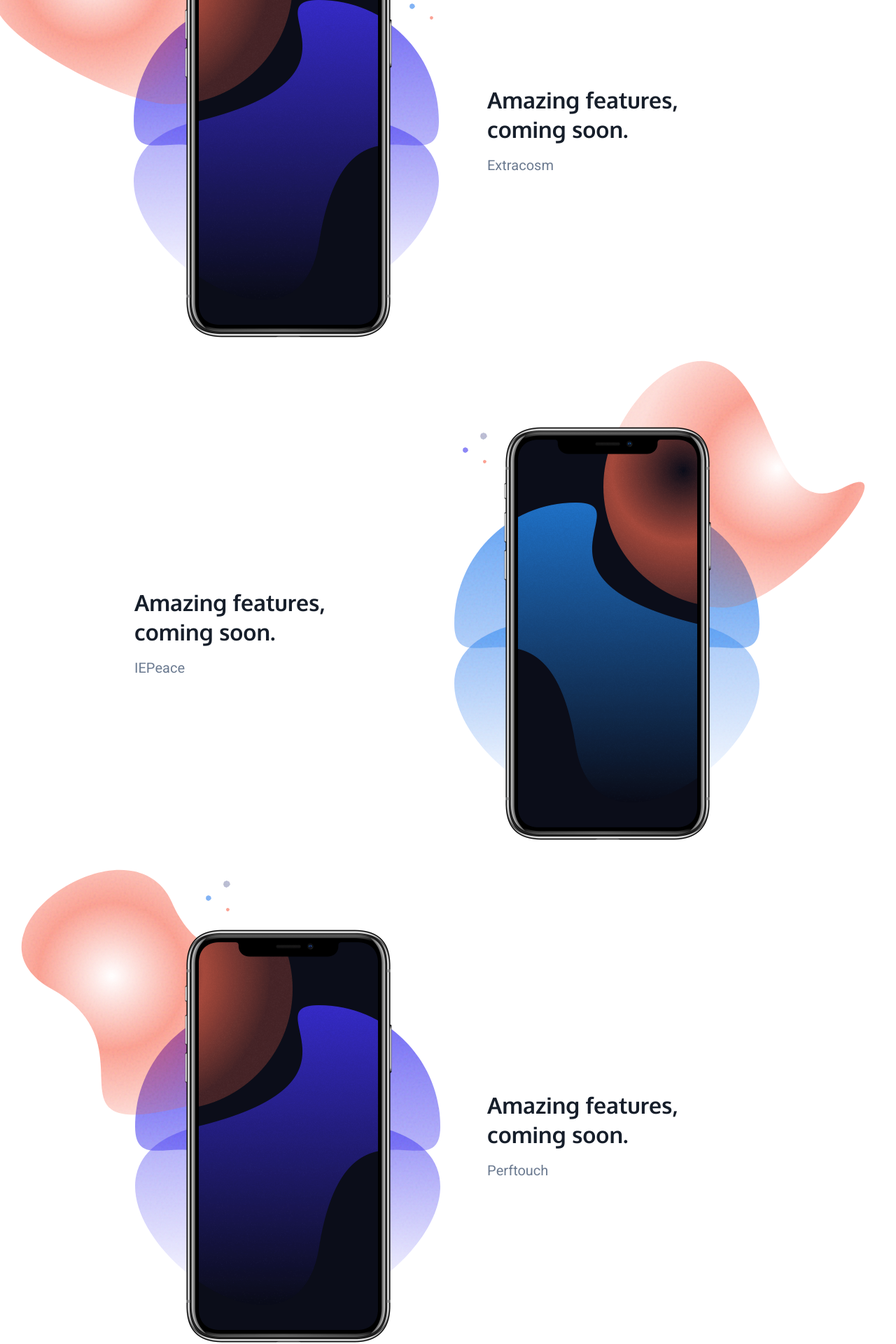
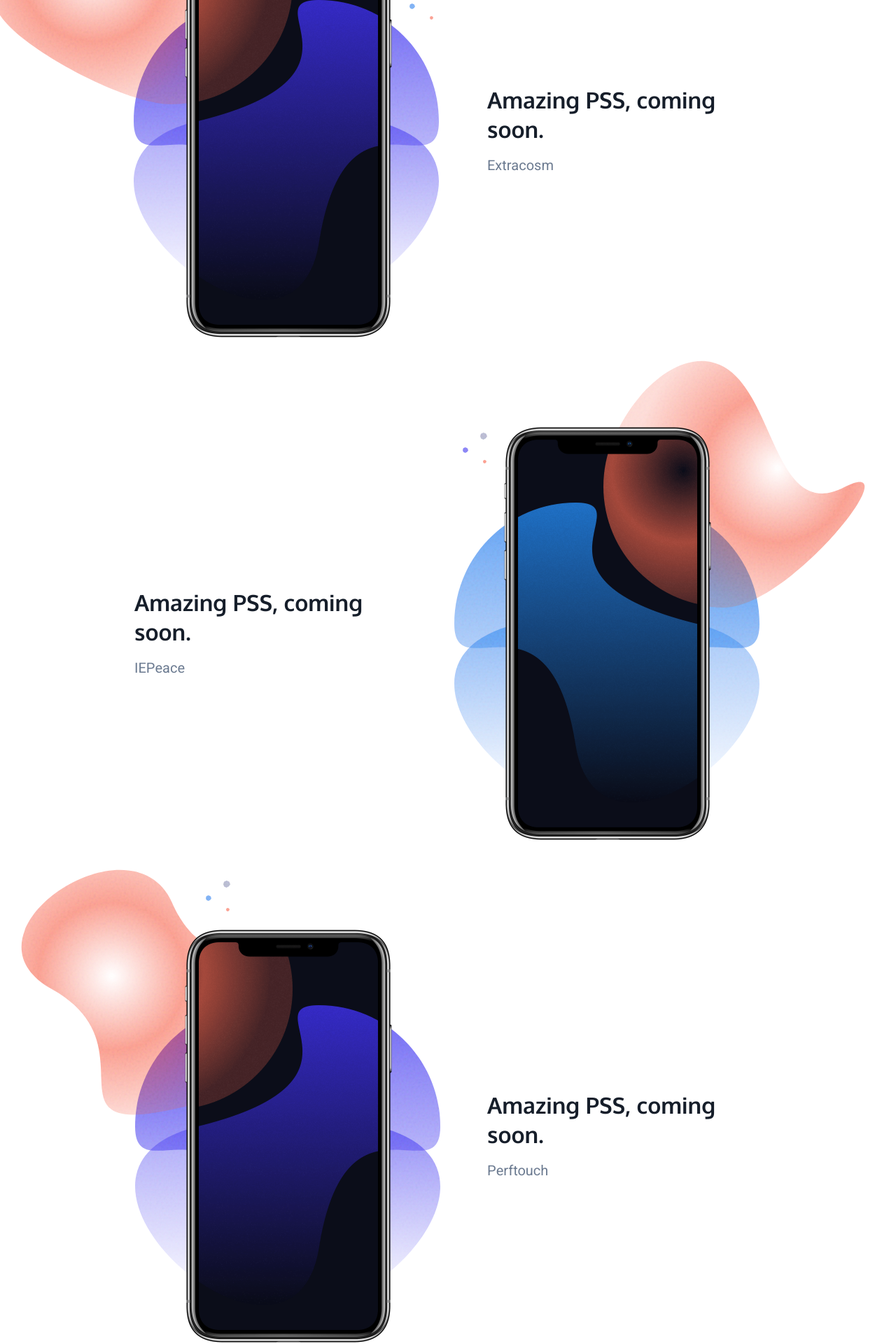
Before and after one commit to TheLongWay/TheLongWay.github.io, a plain HTML site: page index.html in a window 1280 px wide. Shown: the part 1440-3360 px from the top of the page at 70% size. Drawn offline with nearby package versions, Linux system fonts and the light colour scheme; animation ran at ten frames a second; files whose address does not match are found by name.

Commit message:
Update index.html

```diff
--- a/index.html
+++ b/index.html
@@ -62,7 +62,7 @@
 									<img class="device-mockup is-revealing" src="dist/images/iphone-feature-01.png" alt="iPhone Feature 01">
 								</div>
 								<div class="feature-extended-body is-revealing">
-									<h3 class="mt-0 mb-16">Amazing features, coming soon.</h3>
+									<h3 class="mt-0 mb-16">Amazing PSS, coming soon.</h3>
 									<p class="m-0">Extracosm</p>
 								</div>
 							</div>
@@ -74,7 +74,7 @@
 									<img class="device-mockup is-revealing" src="dist/images/iphone-feature-02.png" alt="iPhone Feature 02">
 								</div>
 								<div class="feature-extended-body is-revealing">
-									<h3 class="mt-0 mb-16">Amazing features, coming soon.</h3>
+									<h3 class="mt-0 mb-16">Amazing PSS, coming soon.</h3>
 									<p class="m-0">IEPeace</p>
 								</div>
 							</div>
@@ -86,7 +86,7 @@
 									<img class="device-mockup is-revealing" src="dist/images/iphone-feature-03.png" alt="iPhone Feature 03">
 								</div>
 								<div class="feature-extended-body is-revealing">
-									<h3 class="mt-0 mb-16">Amazing features, coming soon.</h3>
+									<h3 class="mt-0 mb-16">Amazing PSS, coming soon.</h3>
 									<p class="m-0">Perftouch</p>
 								</div>
 							</div>
@@ -98,7 +98,7 @@
 									<img class="device-mockup is-revealing" src="dist/images/iphone-feature-04.png" alt="iPhone Feature 04">
 								</div>
 								<div class="feature-extended-body is-revealing">
-									<h3 class="mt-0 mb-16">Amazing features, coming soon.</h3>
+									<h3 class="mt-0 mb-16">Amazing PSS, coming soon.</h3>
 									<p class="m-0">Global Sensors</p>
 								</div>
 							</div>
```
